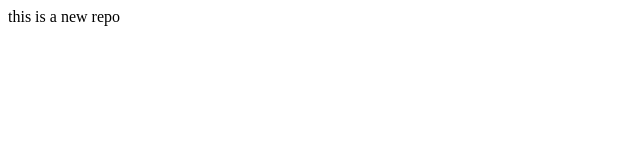
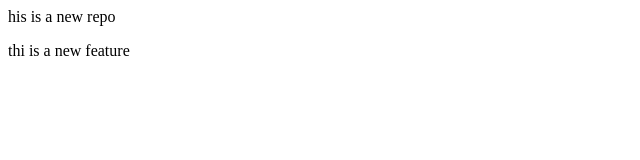
Before and after one commit to preetce87/localrepo, a plain HTML site: page index.html in a window 1280 px wide. Shown: the full height of the page, 0-640 px from the left. Drawn offline with Linux system fonts and the light colour scheme.

Commit message:
Add new feature

```diff
--- a/index.html
+++ b/index.html
@@ -1 +1,2 @@
-this is a new repo
+<p>his is a new repo</p>
+<p>thi is a new feature</p>
```
